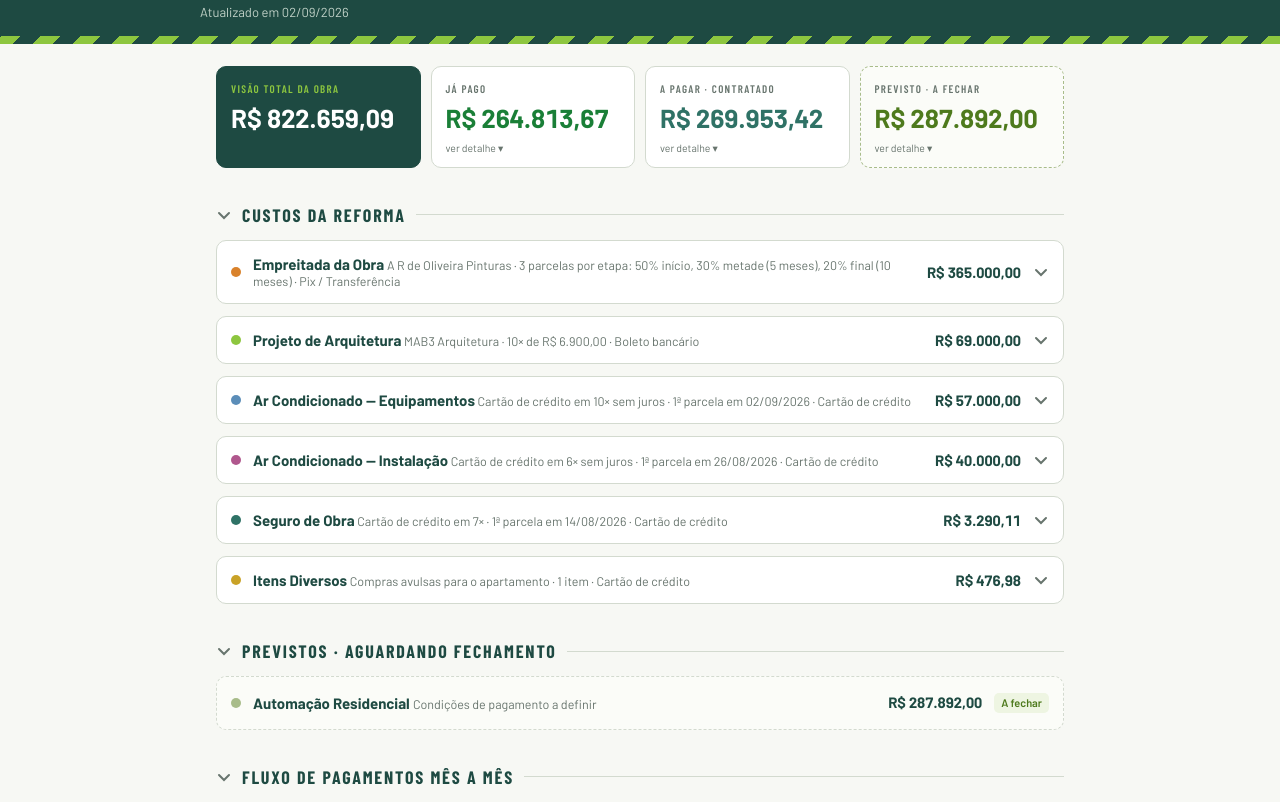
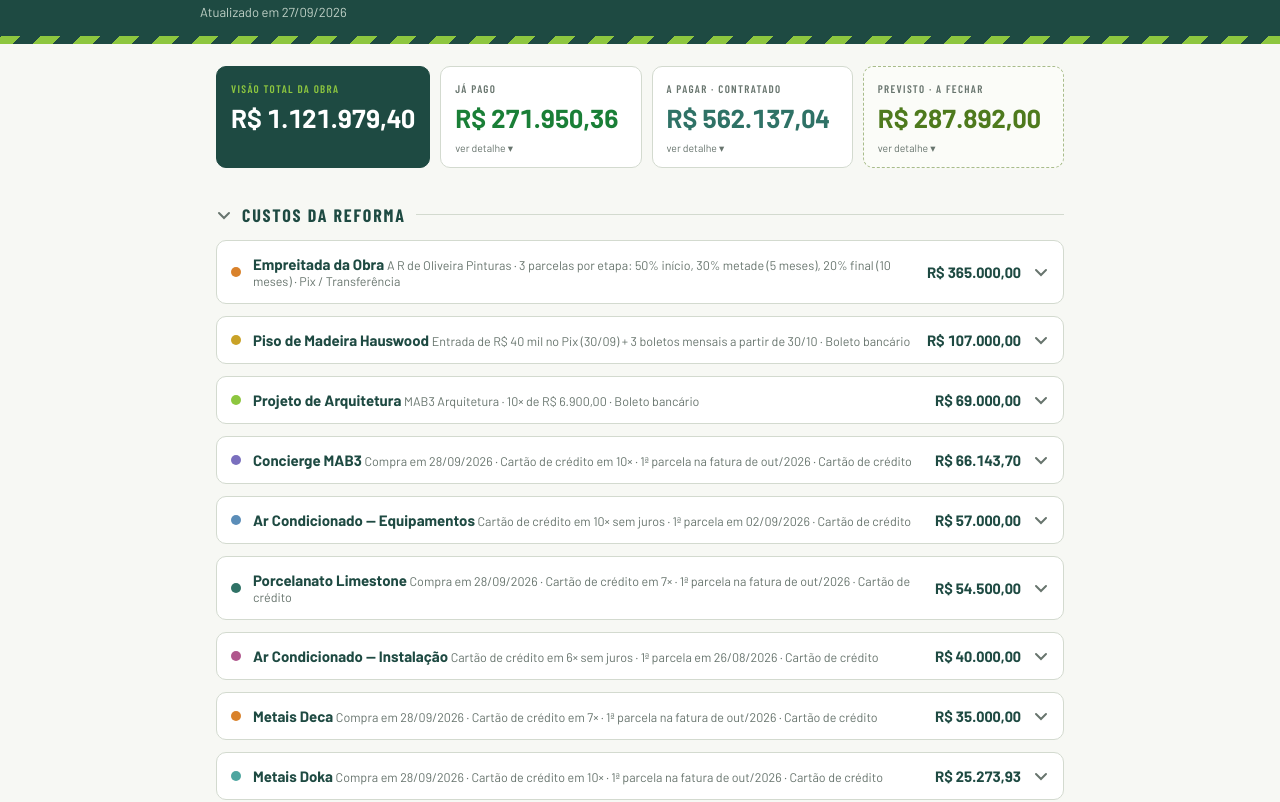
Before and after one commit to rodrigotito13/rodrigotito13.github.io, a plain HTML site: page index.html in a window 1280 px wide. Shown: the part 85-887 px from the top of the page. Drawn offline with nearby package versions, Linux system fonts and the light colour scheme.

Commit message:
Add files via upload

```diff
--- a/index.html
+++ b/index.html
@@ -241,7 +241,7 @@
 <header>
   <div class="head-inner">
     <h1>Projeto Mirage</h1>
-    <div class="head-sub">Atualizado em 02/09/2026</div>
+    <div class="head-sub">Atualizado em 27/09/2026</div>
   </div>
 </header>
 
@@ -317,7 +317,7 @@
    DADOS DA OBRA — cada novo custo entra neste array
    forma: 'boleto' | 'cartao' | 'vista'
 ===================================================== */
-const HOJE = new Date('2026-09-02T12:00:00');
+const HOJE = new Date('2026-09-27T12:00:00');
 
 const CUSTOS = [
   {
@@ -373,6 +373,73 @@ const CUSTOS = [
       const d = new Date(2026, 7, 26); // 1ª parcela em 26/08/2026
       d.setMonth(d.getMonth() + i);
       return { data: d, valor: i < 5 ? 6666.67 : 6666.65 };
+    })
+  },
+  {
+    nome: 'Piso de Madeira Hauswood',
+    detalhe: 'Entrada de R$ 40 mil no Pix (30/09) + 3 boletos mensais a partir de 30/10',
+    forma: 'boleto',
+    total: 107000.00,
+    parcelas: [
+      { data: new Date(2026, 8, 30), valor: 40000.00, desc: 'Entrada · Pix', forma: 'vista' },
+      { data: new Date(2026, 9, 30), valor: 22400.00, desc: 'Boleto 1/3' },
+      { data: new Date(2026, 10, 30), valor: 22300.00, desc: 'Boleto 2/3' },
+      { data: new Date(2026, 11, 30), valor: 22300.00, desc: 'Boleto 3/3' }
+    ]
+  },
+  {
+    nome: 'Concierge MAB3',
+    detalhe: 'Compra em 28/09/2026 · Cartão de crédito em 10× · 1ª parcela na fatura de out/2026',
+    forma: 'cartao',
+    total: 66143.70,
+    parcelas: Array.from({length:10}, (_,i) => {
+      const d = new Date(2026, 9, 28); // 1ª parcela em 28/10/2026 (fatura de outubro)
+      d.setMonth(d.getMonth() + i);
+      return { data: d, valor: 6614.37 };
+    })
+  },
+  {
+    nome: 'Metais Doka',
+    detalhe: 'Compra em 28/09/2026 · Cartão de crédito em 10× · 1ª parcela na fatura de out/2026',
+    forma: 'cartao',
+    total: 25273.93,
+    parcelas: Array.from({length:10}, (_,i) => {
+      const d = new Date(2026, 9, 28); // 1ª parcela em 28/10/2026 (fatura de outubro)
+      d.setMonth(d.getMonth() + i);
+      return { data: d, valor: i < 9 ? 2527.39 : 2527.42 };
+    })
+  },
+  {
+    nome: 'Metais Docol',
+    detalhe: 'Compra em 28/09/2026 · Cartão de crédito em 8× · 1ª parcela na fatura de out/2026',
+    forma: 'cartao',
+    total: 11402.68,
+    parcelas: Array.from({length:8}, (_,i) => {
+      const d = new Date(2026, 9, 28); // 1ª parcela em 28/10/2026 (fatura de outubro)
+      d.setMonth(d.getMonth() + i);
+      return { data: d, valor: i < 7 ? 1425.34 : 1425.30 };
+    })
+  },
+  {
+    nome: 'Porcelanato Limestone',
+    detalhe: 'Compra em 28/09/2026 · Cartão de crédito em 7× · 1ª parcela na fatura de out/2026',
+    forma: 'cartao',
+    total: 54500.00,
+    parcelas: Array.from({length:7}, (_,i) => {
+      const d = new Date(2026, 9, 28); // 1ª parcela em 28/10/2026 (fatura de outubro)
+      d.setMonth(d.getMonth() + i);
+      return { data: d, valor: i < 6 ? 7785.72 : 7785.68 };
+    })
+  },
+  {
+    nome: 'Metais Deca',
+    detalhe: 'Compra em 28/09/2026 · Cartão de crédito em 7× · 1ª parcela na fatura de out/2026',
+    forma: 'cartao',
+    total: 35000.00,
+    parcelas: Array.from({length:7}, (_,i) => {
+      const d = new Date(2026, 9, 28); // 1ª parcela em 28/10/2026 (fatura de outubro)
+      d.setMonth(d.getMonth() + i);
+      return { data: d, valor: 5000.00 };
     })
   },
   {
@@ -646,9 +713,10 @@ CUSTOS.forEach((c,ci) => c.parcelas.forEach((p,i) => {
   m.porCusto[ci].info = p.desc
     ? (m.porCusto[ci].info ? m.porCusto[ci].info + ' + ' + p.desc : p.desc)
     : `parcela ${i+1}/${c.parcelas.length} · vence ${fmtD(p.data)}`;
-  if (!m.porForma[c.forma]) m.porForma[c.forma] = {valor:0, nomes:[]};
-  m.porForma[c.forma].valor += p.valor;
-  m.porForma[c.forma].nomes.push(p.desc ? p.desc : c.nome.replace('Ar Condicionado — ','Ar · '));
+  const fp = p.forma || c.forma; // parcela pode ter forma própria (ex.: entrada em Pix)
+  if (!m.porForma[fp]) m.porForma[fp] = {valor:0, nomes:[]};
+  m.porForma[fp].valor += p.valor;
+  m.porForma[fp].nomes.push(p.desc ? p.desc : c.nome.replace('Ar Condicionado — ','Ar · '));
   m.itens.push(`<i style="display:inline-block;width:9px;height:9px;border-radius:2px;background:${c.cor};margin-right:5px"></i>${c.nome}${p.desc ? ' · ' + p.desc : ' ' + (i+1) + '/' + c.parcelas.length} — ${fmt(p.valor)} (${fmtD(p.data)})`);
 }));
 
```
